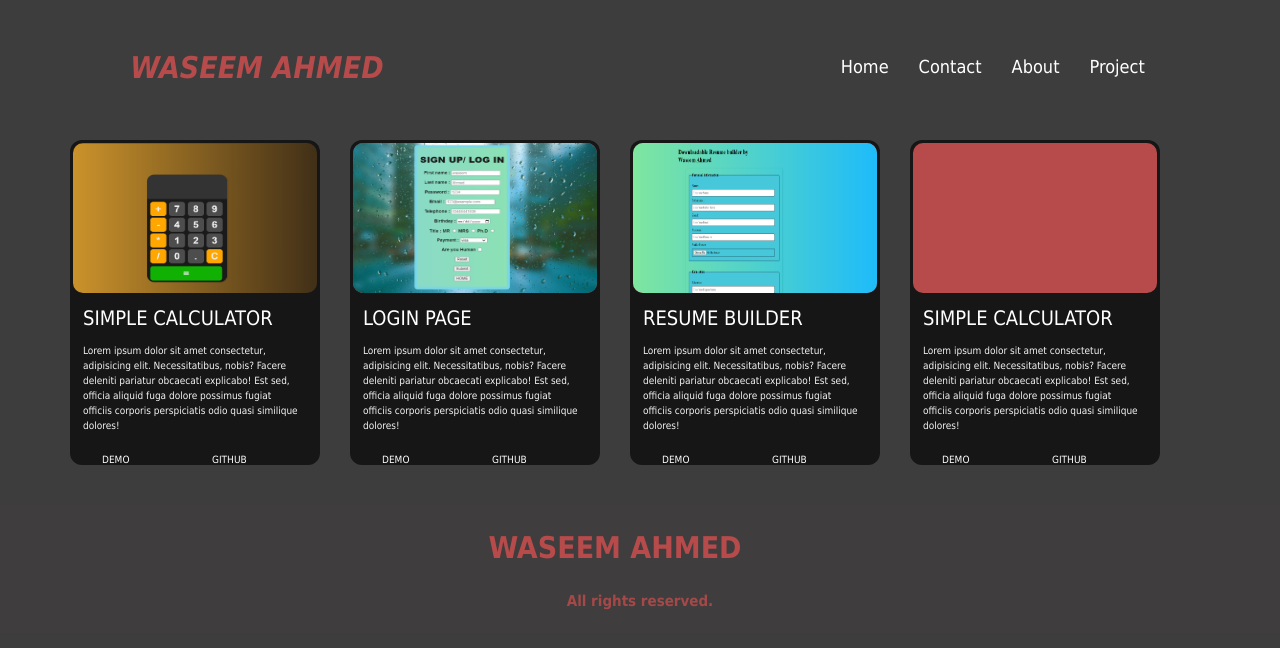
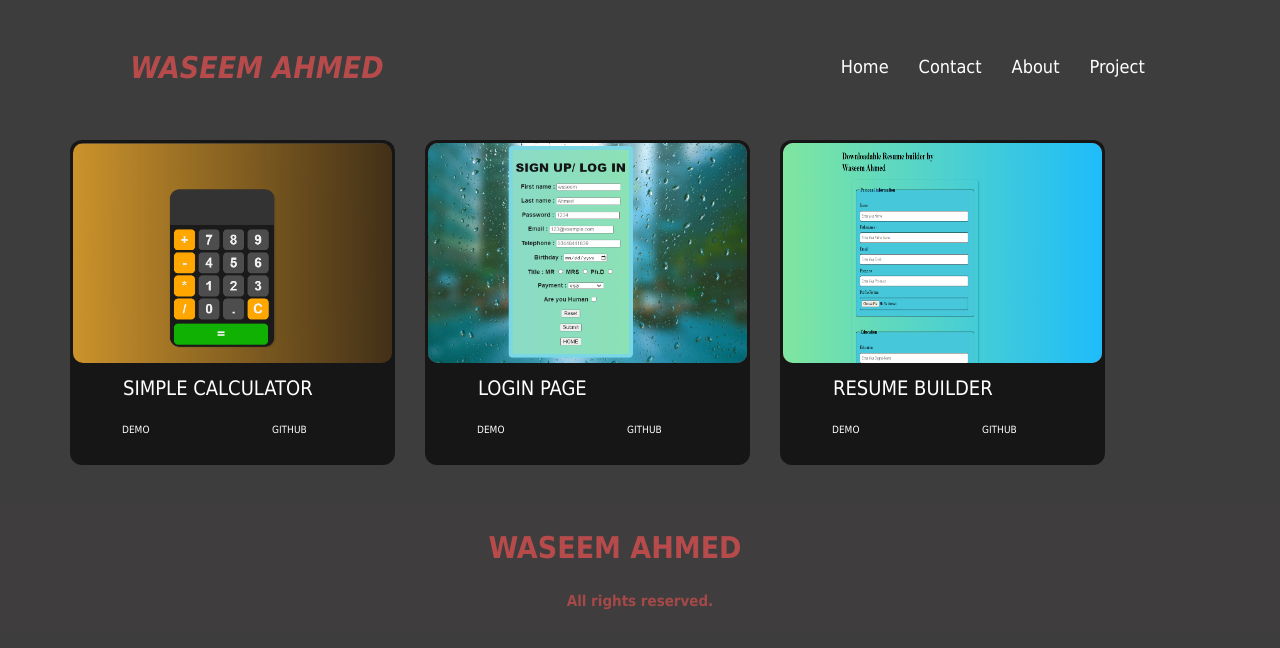
Before and after one commit to Waseem4100/portfolio, a Next.js app: page /projects in a window 1280 px wide. Shown: the top 648 px of the page. Built offline with nearby package versions, Linux system fonts and the light colour scheme.

Commit message:
initial commit

```diff
--- a/src/app/globals.css
+++ b/src/app/globals.css
@@ -201,7 +201,7 @@ span{
 .profession-span::before{
   content: "Next js developer";
   color: #b74b4b;
-  animation: words 5s infinite 0.5s ease-out alternate-reverse ;
+  animation: words 20s infinite 0.5s ease-out alternate-reverse ;
 
 }
 
@@ -210,10 +210,10 @@ span{
   position: absolute;
   right: -8;
   width: calc(100%+8px);
-  height: 50px;
+  height: 100%;
   background-color: #161616;
   border-left: 3px solid #161616;
-  animation: cursor 6s infinite;
+  animation: cursor 0.6s infinite;
 }
 
 .mainPragraph{
@@ -226,8 +226,9 @@ span{
 }
 
 @keyframes cursor {
-  to{
+  to {
     border-left: 3px solid #161616;
+
 
   }
 }
@@ -297,10 +298,11 @@ span{
     flex-direction: column;
 
     margin: 0px;
+  }
 
 
   }
-}
+
 
 /* ABOUT SECTION */
 .AboutSection{
@@ -388,7 +390,7 @@ span{
   font-weight: 400;
   color: rgb(255, 255, 255);
   transition: 0.5s linear infinite;
-  transition-duration: 0.6s;
+  transition-duration: 0.5s;
 }
 .skillSection:hover{
   transform: scale(1.1) translateY(-1px);
@@ -465,7 +467,7 @@ span{
 }
 
 .projectCard{
-  width: 250px;
+  width: 325px;
   height: 325px;
   min-height: 325;
   background-color: #161616;
@@ -488,7 +490,7 @@ span{
 
 .projectImage{
   width: 100%;
-  height: 150px;
+  height: 220px;
   background-color: #b74b4b;
 
   border-radius: 10px;
@@ -497,19 +499,16 @@ span{
 .projectTitle{
   font-size: 20px;
   margin-top: 10px;
-  margin-left: 10px;
+  margin-left: 50px;
+
+
 
 }
-.projectDescription{
-  font-size: 10px;
-  margin-top: 30px;
-  margin: 10px;
-  max-width: 90%;
-  opacity: 95%;
 
-}
 .projectButton{
-  margin-left: 10px;
+  margin-left: 30px;
+  gap: 4rem;
+  margin-top: 10px;
   display: flex;
   margin-bottom: 5px;
 }
@@ -676,7 +675,7 @@ label{
     flex-direction: column;
     margin: 2em 2em;
     height: 400px;
-    margin-bottom: -30px;
+    margin-bottom: -40px;
     margin-top: -30px;
   }
   input,textarea{
@@ -684,6 +683,7 @@ label{
   }
   .conectSection{
     flex-direction: column;
+    margin-top: -20px;
     margin: 2em 2em;
     height: 400px;
   }
@@ -711,7 +711,7 @@ label{
   bottom: 0;
   left: 0;
   width: 100%;
-  flex-wrap: nowrap;
+  flex-wrap: wrap;
 }
 .footerLogo{
   font-size: 30px;
@@ -732,12 +732,16 @@ label{
   .footerContainer{
     flex-direction: column;
     padding: 10px;
-    align-items: flex-start;
+
   }
+
   .footerLogo{
     font-size: 20px;
+    margin-left: 40px;
   }
+
   .footerParagraph{
     font-size: 12px;
+    margin-left: 40px;
   }
 }
--- a/src/app/projects/page.tsx
+++ b/src/app/projects/page.tsx
@@ -15,7 +15,7 @@ export default function Jobs() {
         <Image src={calculator} alt="calculator"  className="projectImage" />
         </div>
         <h1 className="projectTitle">SIMPLE CALCULATOR</h1>
-        <p className="projectDescription"> Lorem ipsum dolor sit amet consectetur, adipisicing elit. Necessitatibus, nobis? Facere deleniti pariatur obcaecati explicabo! Est sed, officia aliquid fuga dolore possimus fugiat officiis corporis perspiciatis odio quasi similique dolores!</p>
+
         <ul className="projectButton">
         <Link href="https://simplecalculatorbywaseemahmed.vercel.app/"><li className="projectlink">DEMO</li></Link>
           <Link href="https://github.com/Waseem4100/SIMPLE-CALCULATOR"><li className="projectlink">GITHUB</li></Link>
@@ -28,7 +28,7 @@ export default function Jobs() {
         <Image src={loginpage} alt="loginpage"  className="projectImage" />
         </div>
         <h1 className="projectTitle">LOGIN PAGE</h1>
-        <p className="projectDescription"> Lorem ipsum dolor sit amet consectetur, adipisicing elit. Necessitatibus, nobis? Facere deleniti pariatur obcaecati explicabo! Est sed, officia aliquid fuga dolore possimus fugiat officiis corporis perspiciatis odio quasi similique dolores!</p>
+
         <ul className="projectButton">
           <Link href="https://loginpage-olive-gamma.vercel.app/"><li className="projectlink">DEMO</li></Link>
           <Link href="https://github.com/Waseem4100/log-in-page"><li className="projectlink">GITHUB</li></Link>
@@ -42,23 +42,12 @@ export default function Jobs() {
 
         </div>
         <h1 className="projectTitle">RESUME BUILDER</h1>
-        <p className="projectDescription"> Lorem ipsum dolor sit amet consectetur, adipisicing elit. Necessitatibus, nobis? Facere deleniti pariatur obcaecati explicabo! Est sed, officia aliquid fuga dolore possimus fugiat officiis corporis perspiciatis odio quasi similique dolores!</p>
         <ul className="projectButton">
         <Link href="https://milestone5downloadableresumebuilderbywaseemahmed.vercel.app/"><li className="projectlink">DEMO</li></Link>
         <Link href="https://github.com/Waseem4100/milestone5-Downloadable-Resume-Builder-"><li className="projectlink">GITHUB</li></Link>
           </ul>
       </div>
 
-      <div className="projectCard">
-        <div className="projectImage"></div>
-        <h1 className="projectTitle">SIMPLE CALCULATOR</h1>
-        <p className="projectDescription"> Lorem ipsum dolor sit amet consectetur, adipisicing elit. Necessitatibus, nobis? Facere deleniti pariatur obcaecati explicabo! Est sed, officia aliquid fuga dolore possimus fugiat officiis corporis perspiciatis odio quasi similique dolores!</p>
-        <ul className="projectButton">
-          <Link href={`/`}><li className="projectlink">DEMO</li></Link>
-          <Link href={`/`}><li className="projectlink">GITHUB</li></Link>
-
-          </ul>
-      </div>
 
 
 
```
